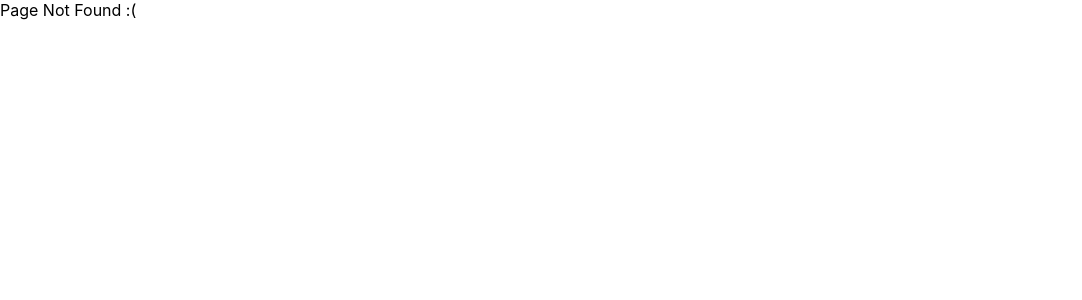
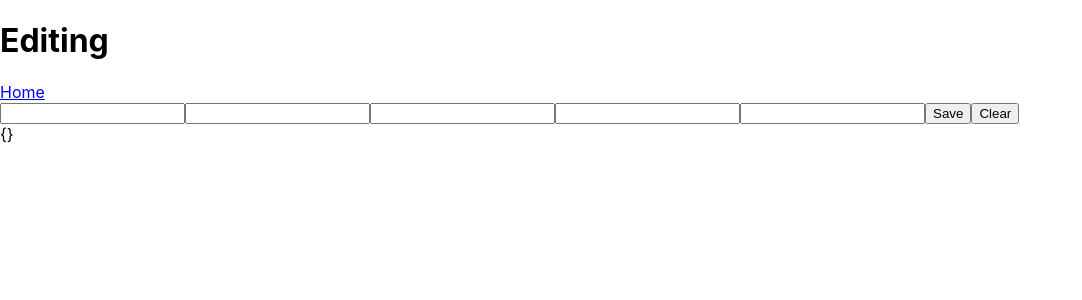
Before and after one commit to TranspoLord/bunker-project, a React (Create React App) app: page /manage/edit in a window 1280 px wide. Before the commit this address had no page. Shown: the top 300 px of the page, without its empty margins (0-1082 px from the left). Built offline with nearby package versions, Linux system fonts and the light colour scheme.

Commit message:
Started the create bunkers tab
Co-authored-by: Nick Koerber <thisisbilly1@users.noreply.github.com>

```diff
--- a/src/App.tsx
+++ b/src/App.tsx
@@ -13,7 +13,8 @@ function App() {
       <Route path={"/"} element={<Home />} />
       <Route path={"/game"} element={<GameManager />} />
       <Route path={"/manage"} element={<BunkerManager />} />
-      <Route path={"/manage/create"} element={<CreateBunker />} />
+      <Route path={"/manage/create"} element={<CreateBunker isCreatingBunker={true} />} />
+      <Route path={"/manage/edit"} element={<CreateBunker isCreatingBunker={false} />} />
       <Route path="*" element={<PageNotFound />} />
     </Routes>
   )
--- a/src/BunkerManager.jsx
+++ b/src/BunkerManager.jsx
@@ -79,7 +79,7 @@ const BunkerManager = () => {
                     Create Bunker
                 </button>
             </Link>
-            <Link to="/edit">
+            <Link to="/manage/edit">
                 <button onClick = {() => {setEdit(true)}} className = "bunkerEditorEditButton">
                     Edit Bunker
                 </button>
--- a/src/CreateBunker.jsx
+++ b/src/CreateBunker.jsx
@@ -1,19 +1,76 @@
-import {useState, useEffect } from 'react';
+import { useState, useEffect, useRef } from 'react';
 import { Link } from 'react-router-dom';
 
-function CreateBunker() {
+function RoomComponent(props) {
+    const nameInput = useRef()
+    const northInput = useRef()
+    const southInput = useRef()
+    const eastInput = useRef()
+    const westInput = useRef()
+
+    function saveRoom() {
+        props.setBunker(prevBunker =>
+        (
+            {
+                ...prevBunker, [nameInput.current.value]: {
+                    "Name": nameInput.current.value,
+                    "North": northInput.current.value,
+                    "South": southInput.current.value,
+                    "East": eastInput.current.value,
+                    "West": westInput.current.value,
+                }
+            }
+        )
+        )
+    }
+
+    function removeRoom() {
+        props.setBunker(prevBunker => {
+            delete props[nameInput.current.value]
+            return prevBunker
+        })
+    }
 
     return (
         <div>
-            <Link to="/manage">
-                <button className="backButton">
-                    Back
-                </button>
-            </Link>
-            <h1>Create Bunker</h1>
+            <input ref={nameInput} />
+            <input ref={northInput} />
+            <input ref={southInput} />
+            <input ref={eastInput} />
+            <input ref={westInput} />
+            <button onClick={() => { saveRoom() }}>Save</button>
+            <button onClick={() => { removeRoom() }}>Clear</button>
         </div>
     )
+}
 
+
+function CreateBunker(props) {
+    const [bunker, setBunker] = useState({})
+    let bunkerName = ""
+    if (!props.isCreatingBunker) {
+        bunkerName = "Editing"
+    } else {
+        bunkerName = "Creating"
+    }
+    const rooms = Object.keys(bunker).map((key) => {
+        // return RoomComponent
+        return (
+            <div>
+                <RoomComponent setBunker={setBunker} room={bunker[key]} />
+            </div>
+        )
+    })
+
+    return (
+        <div>
+            <h1>{bunkerName}</h1>
+            <Link to="/">Home</Link>
+            <RoomComponent setBunker={setBunker} />
+            {rooms}
+            {JSON.stringify(bunker)}
+        </div>
+    )
 
 }
 
```
